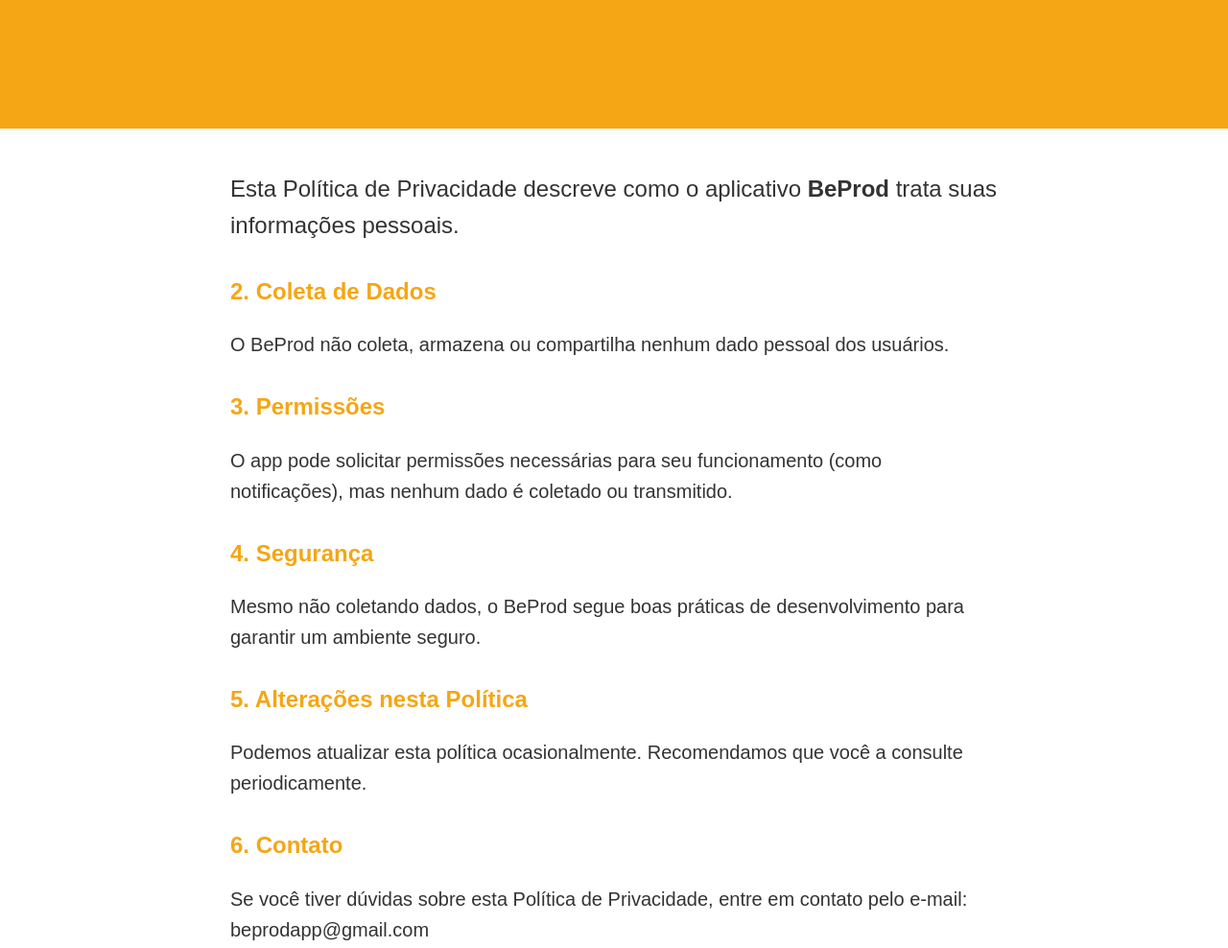
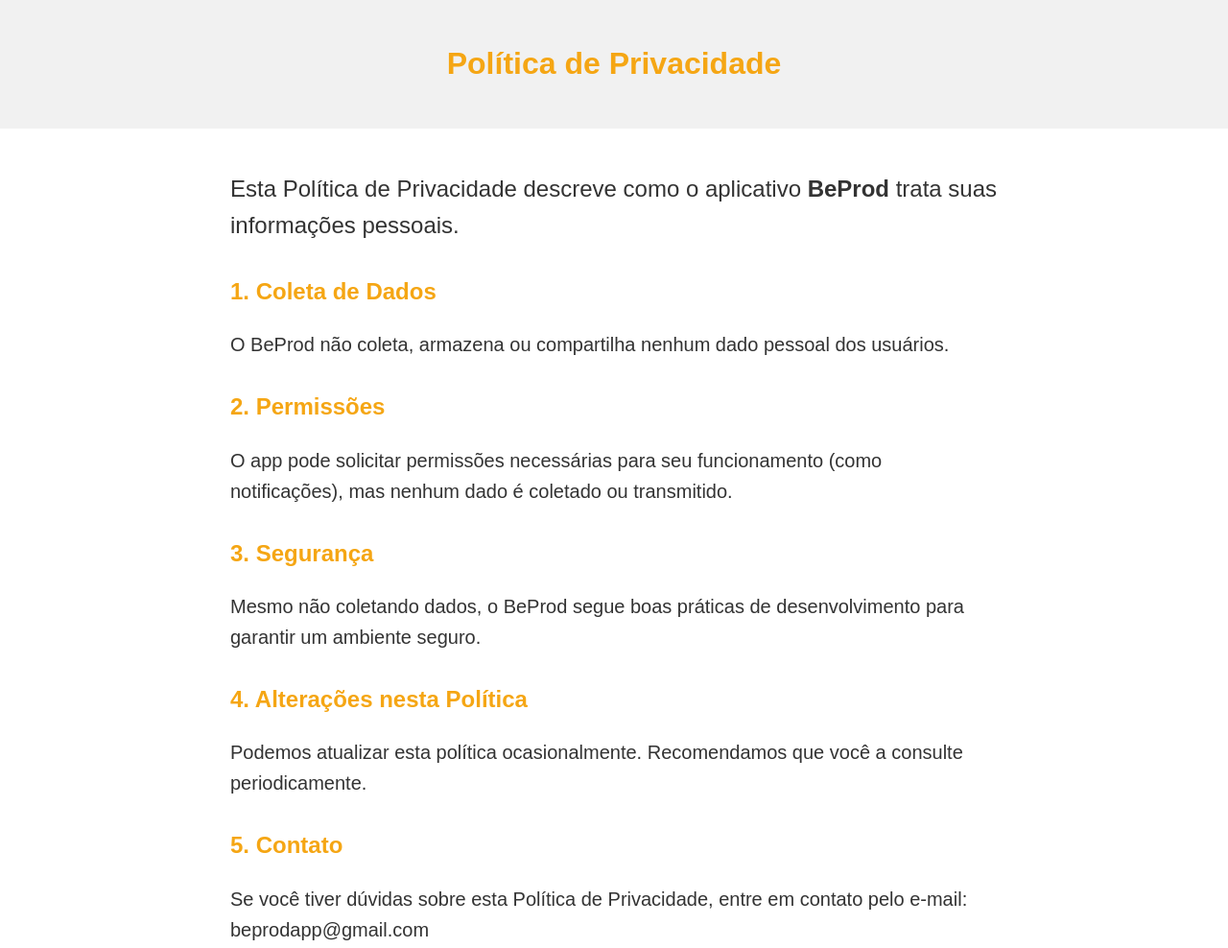
Before and after one commit to henriqenzo/beprod-suporte, a plain HTML site: page index.html in a window 1280 px wide. Shown: the top 988 px of the page at 96% size. Drawn offline with Linux system fonts and the light colour scheme.

Commit message:
Changed header bgColor

```diff
--- a/index.html
+++ b/index.html
@@ -16,7 +16,7 @@
         }
 
         header {
-            background-color: #F5A614;
+            background-color: #f1f1f1;
             color: white;
             padding: 20px;
             text-align: center;
@@ -61,27 +61,27 @@
     </section>
 
     <section>
-      <h2>2. Coleta de Dados</h2>
+      <h2>1. Coleta de Dados</h2>
       <p>O BeProd não coleta, armazena ou compartilha nenhum dado pessoal dos usuários.</p>
     </section>
 
     <section>
-      <h2>3. Permissões</h2>
+      <h2>2. Permissões</h2>
       <p>O app pode solicitar permissões necessárias para seu funcionamento (como notificações), mas nenhum dado é coletado ou transmitido.</p>
     </section>
 
     <section>
-      <h2>4. Segurança</h2>
+      <h2>3. Segurança</h2>
       <p>Mesmo não coletando dados, o BeProd segue boas práticas de desenvolvimento para garantir um ambiente seguro.</p>
     </section>
 
     <section>
-      <h2>5. Alterações nesta Política</h2>
+      <h2>4. Alterações nesta Política</h2>
       <p>Podemos atualizar esta política ocasionalmente. Recomendamos que você a consulte periodicamente.</p>
     </section>
 
     <section>
-      <h2>6. Contato</h2>
+      <h2>5. Contato</h2>
       <p>Se você tiver dúvidas sobre esta Política de Privacidade, entre em contato pelo e-mail: beprodapp@gmail.com</p>
     </section>
   </main>
```
